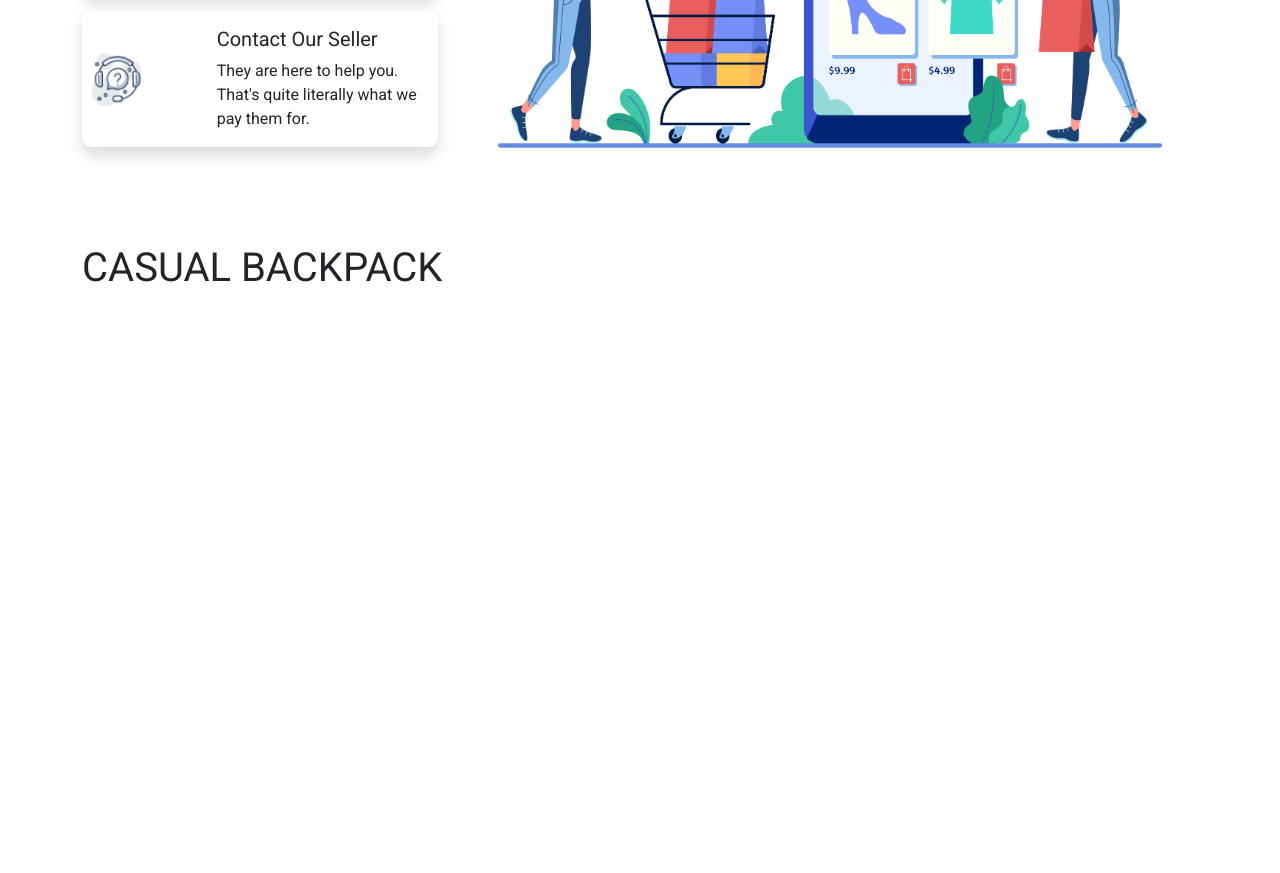
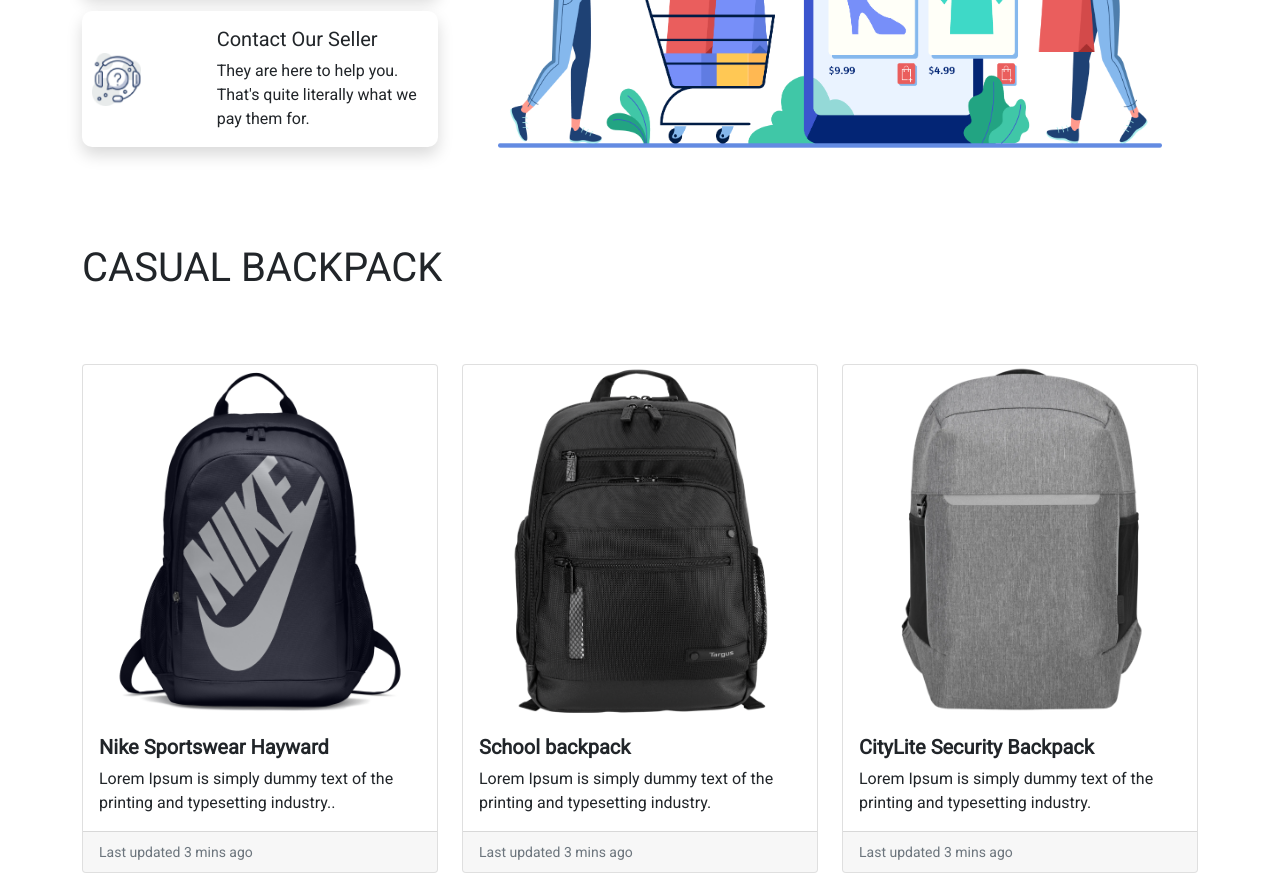
Before and after one commit to aminul7788/backpack-bootstrap, a plain HTML site: page index.html in a window 1280 px wide. Shown: the part 815-1688 px from the top of the page. Before the commit the page ends 1115 px from the top, so only its background shows below. Drawn offline with nearby package versions, Linux system fonts and the light colour scheme.

Commit message:
updating a card section

```diff
--- a/index.html
+++ b/index.html
@@ -99,6 +99,47 @@
 
       <section class="mt-5">
         <h1>CASUAL BACKPACK</h1>
+        <div class="row row-cols-1 row-cols-md-3 g-4 mt-5">
+          <div class="col">
+            <div class="card h-100">
+              <img src="images/casual-1.png" class="card-img-top" alt="...">
+              <div class="card-body">
+                <h5 class="card-title fw-bold">Nike Sportswear Hayward </h5>
+                <p class="card-text">Lorem Ipsum is simply dummy text of the
+                  printing and typesetting industry..</p>
+              </div>
+              <div class="card-footer">
+                <small class="text-muted">Last updated 3 mins ago</small>
+              </div>
+            </div>
+          </div>
+          <div class="col">
+            <div class="card h-100">
+              <img src="images/casual-2.png" class="card-img-top" alt="...">
+              <div class="card-body">
+                <h5 class="card-title fw-bold">School backpack</h5>
+                <p class="card-text">Lorem Ipsum is simply dummy text of the
+                  printing and typesetting industry.</p>
+              </div>
+              <div class="card-footer">
+                <small class="text-muted">Last updated 3 mins ago</small>
+              </div>
+            </div>
+          </div>
+          <div class="col">
+            <div class="card h-100">
+              <img src="images/casual-3.png" class="card-img-top" alt="...">
+              <div class="card-body">
+                <h5 class="card-title fw-bold">CityLite Security Backpack</h5>
+                <p class="card-text">Lorem Ipsum is simply dummy text of the
+                  printing and typesetting industry.</p>
+              </div>
+              <div class="card-footer">
+                <small class="text-muted">Last updated 3 mins ago</small>
+              </div>
+            </div>
+          </div>
+        </div>
       </section>
     </main>
 
```
